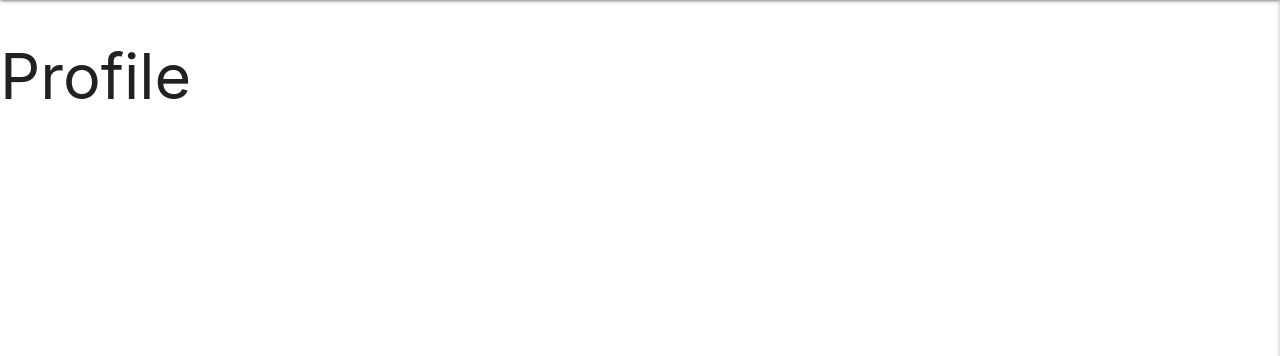
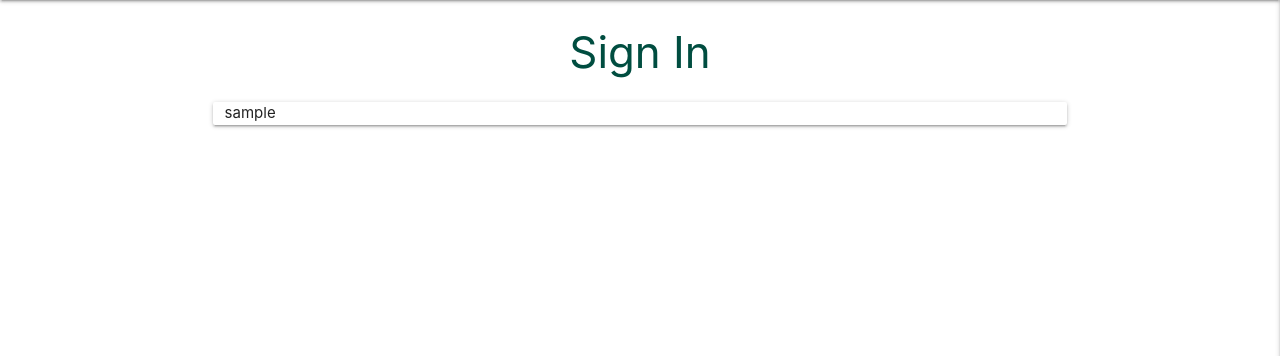
Before and after one commit to pawoods/spring-valley, a Flask app: page /profile in a window 1280 px wide. Shown: the part 64-420 px from the top of the page. Run offline with Flask 3, Linux system fonts and the light colour scheme; the visitor is signed in with stand-in values (Sample User, id 1); grey boxes marked "Sample" are stand-in pictures; a database or web service that is not in the repository returns one stand-in record (values such as "Sample title"); some libraries are stand-ins or nearby versions.

Commit message:
fixes bug with user session cookie on redirect from sign out

```diff
--- a/app.py
+++ b/app.py
@@ -24,7 +24,7 @@ mongo = PyMongo(app)
 def home():
     recipes = mongo.db.recipes.find()
     # adds current user if signed in
-    if session:
+    if "user" in session:
         user = mongo.db.users.find_one({"user_id": session["user"]})
         return render_template("home.html", recipes=recipes, user=user)
 
@@ -175,7 +175,7 @@ def sign_out():
     # remove user_id from session cookie
     flash("You have been logged out")
     session.pop("user")
-    return render_template("home.html")
+    return redirect("home")
 
 
 if __name__ == "__main__":
--- a/templates/base.html
+++ b/templates/base.html
@@ -14,7 +14,7 @@
     <header>
         <nav>
             <div class="nav-wrapper amber lighten-5">
-                <a href="#" class="brand-logo teal-text text-darken-4">CookBook</a>
+                <a href="{{ url_for('home') }}" class="brand-logo teal-text text-darken-4">CookBook</a>
                 <a href="#" data-target="slide-out" class="sidenav-trigger show-on-large right">
                     <i class="material-icons teal-text text-darken-4">menu</i>
                 </a>
--- a/templates/profile.html
+++ b/templates/profile.html
@@ -1,4 +1,10 @@
 {% extends "base.html" %}
 {% block content %}
-    <h1>Profile</h1>
+    <h3 class="center-align teal-text text-darken-4">Sign In</h3>
+
+    <div class="row">
+        <div class="col s12 m8 offset-m2 card-panel">
+            {{ user.username }}
+        </div>
+    </div>
 {% endblock %}
```
